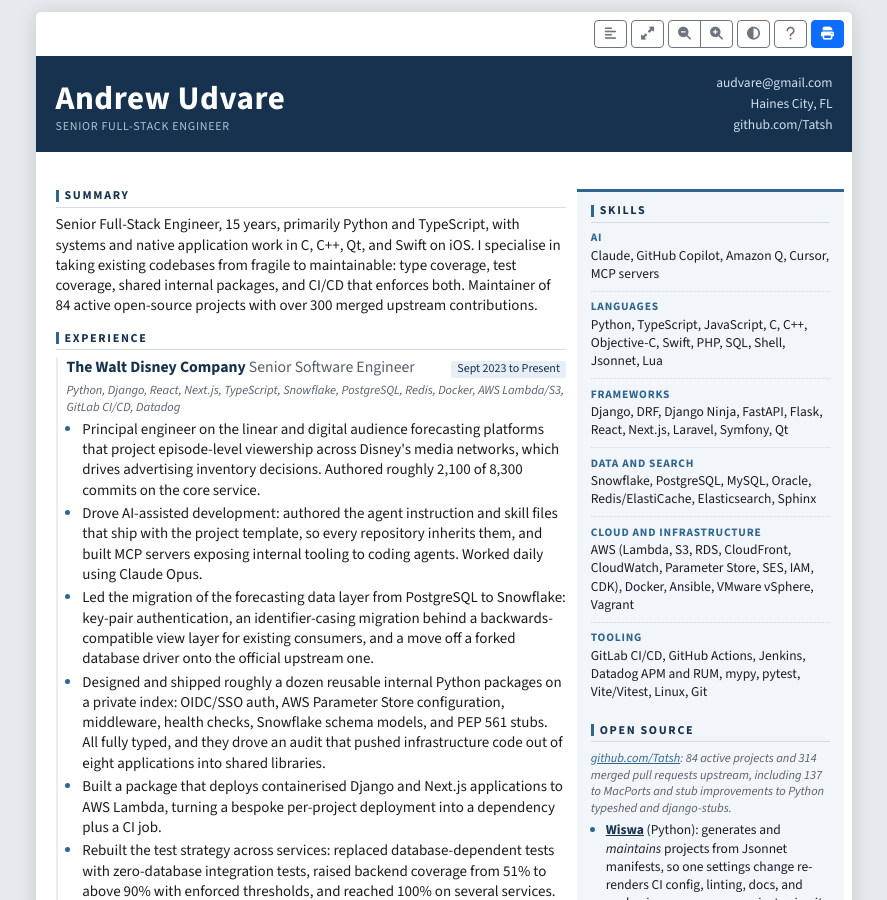
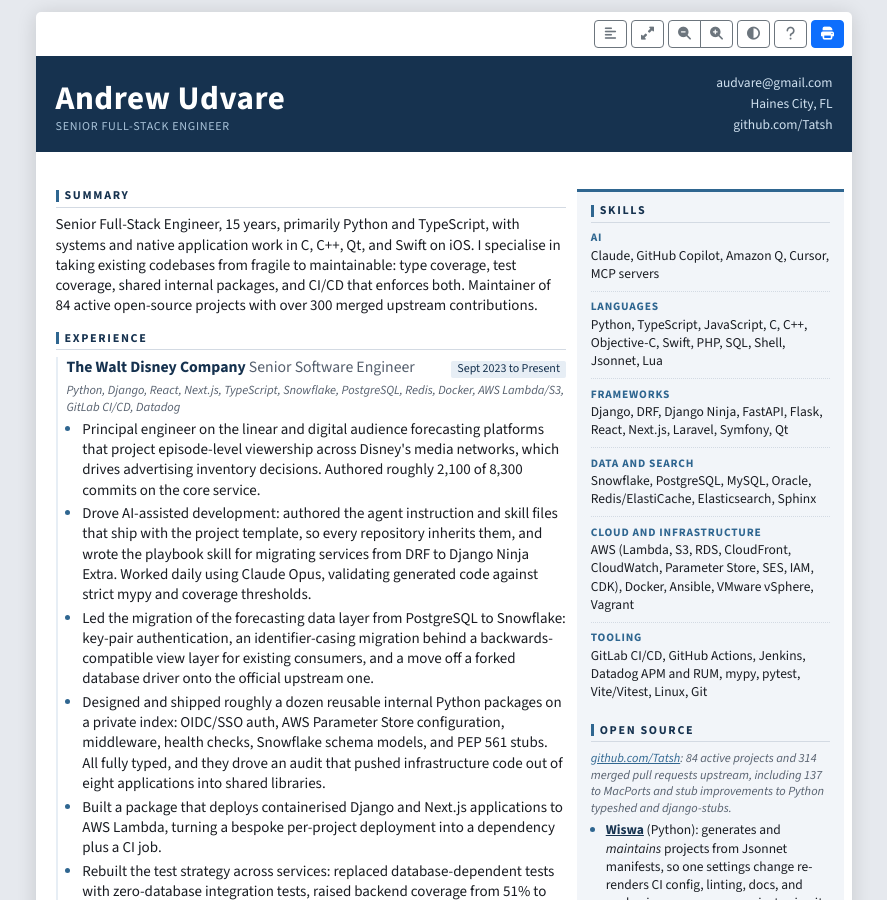
Before and after one commit to Tatsh/tatsh.github.io, a Jekyll site: the page built from index.md, in a window 1280 px wide and 900 px high. Shown: the whole window, without its empty margins (196-1083 px from the left). Built offline with Jekyll 4.4.1, drawn with Linux system fonts in a browser that asks for light colours; some of the changed text lies outside the part shown.

Commit message:
resume: correct AI and Critical Mix statements
Replace the MCP server statement in the Disney AI bullet with the
DRF to Django Ninja Extra migration skill and the validation of
generated code. The Critical Mix service ran in Docker and invoked
AWS Lambda functions through boto3 rather than running on Lambda.

Signed-off-by: Andrew Udvare <audvare@gmail.com>

```diff
--- a/_data/resume.yml
+++ b/_data/resume.yml
@@ -28,8 +28,9 @@
           roughly 2,100 of 8,300 commits on the core service.
       - text: >-
           Drove AI-assisted development: authored the agent instruction and skill files that ship with
-          the project template, so every repository inherits them, and built MCP servers exposing internal
-          tooling to coding agents. Worked daily using Claude Opus.
+          the project template, so every repository inherits them, and wrote the playbook skill for migrating
+          services from DRF to Django Ninja Extra. Worked daily using Claude Opus, validating generated
+          code against strict mypy and coverage thresholds.
       - text: >-
           Led the migration of the forecasting data layer from PostgreSQL to Snowflake: key-pair authentication,
           an identifier-casing migration behind a backwards-compatible view layer for existing consumers,
@@ -127,12 +128,12 @@
   - company: Critical Mix
     role: Senior Software Engineer
     dates: Aug 2018 to April 2019
-    stack: Python, asyncio, Oracle, AWS Lambda, mypy, pytest
+    stack: Python, asyncio, aiohttp, Oracle, Docker, AWS Lambda, mypy, pytest, Bitbucket Pipelines
     bullets:
       - text: >-
           Built an asyncio Python service synchronising survey panelist records between an Oracle data
-          warehouse and a third-party sample-exchange API, deployed to AWS Lambda, fully type-annotated
-          and tested.
+          warehouse and a third-party sample-exchange API, running in Docker and invoking AWS Lambda functions
+          through boto3. Type-checked under strict mypy, with 89% test coverage.
 earlier:
   heading: Selected earlier roles
   compact:
```
Also changed, not shown: CHANGELOG.md.
